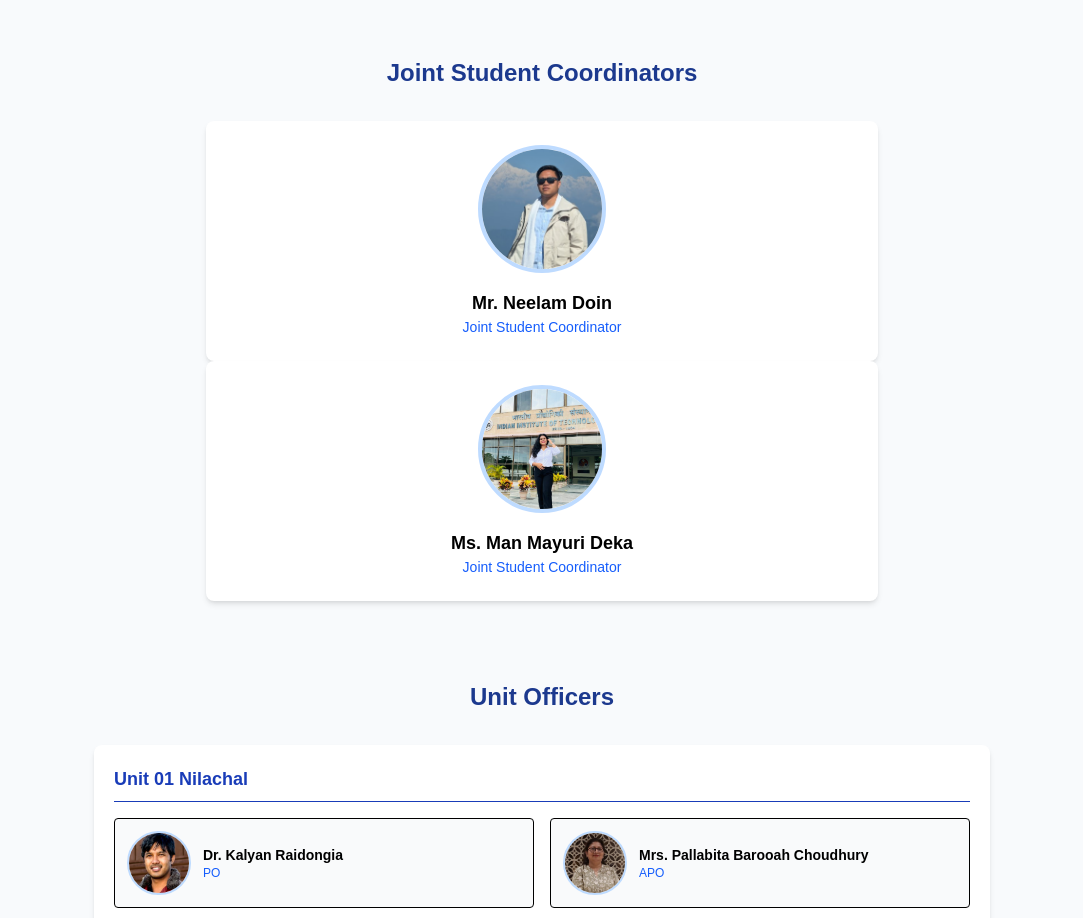
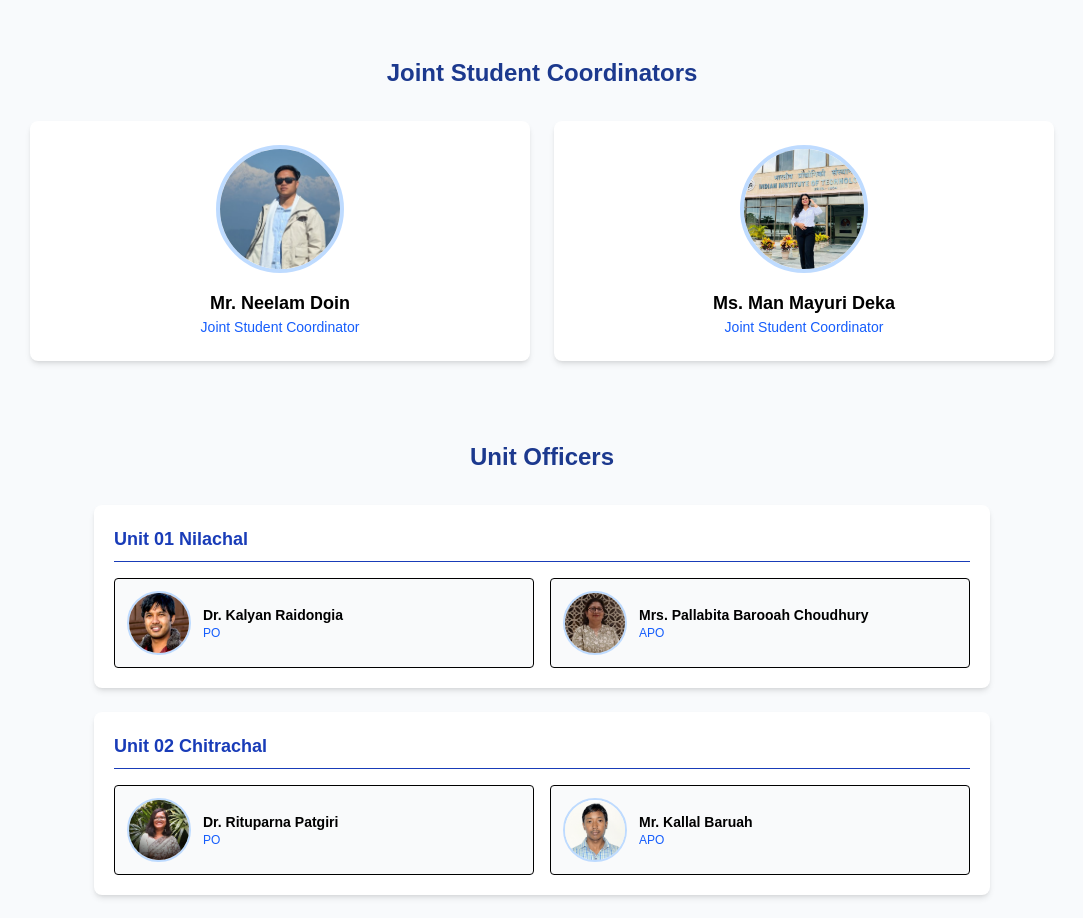
Before and after one commit to Ash469/NSS, a React (Vite) app: page /#/team in a window 1280 px wide. Shown: the part 1640-2558 px from the top of the page, without its empty margins (98-1181 px from the left). Built offline with nearby package versions, Linux system fonts and the light colour scheme.

Commit message:
fixed the gird problem

```diff
--- a/package.json
+++ b/package.json
@@ -17,7 +17,7 @@
     "react": "^18.3.1",
     "react-dom": "^18.3.1",
     "react-router-dom": "^7.1.3",
-    "swiper": "^11.2.4"
+    "swiper": "^12.1.2"
   },
   "devDependencies": {
     "@eslint/js": "^9.17.0",
--- a/src/Team.jsx
+++ b/src/Team.jsx
@@ -444,7 +444,7 @@ const Team = () => {
         <div id="joint-coordinator" className="mb-16 md:mb-20">
           <h3 className="text-2xl font-semibold text-blue-900 mb-8 text-center section-heading-style">Joint Student Coordinators</h3>
           {/* Using CSS grid from Team.css but within Tailwind container */}
-          <div className="joint-coordinators-grid max-w-2xl mx-auto">
+          <div className="joint-coordinators-grid max-w-5xl mx-auto grid grid-cols-1 sm:grid-cols-2 gap-6">
              {jointCoordinator.map((member, index) => (
               <div key={index} className="joint-coordinator-card bg-white rounded-lg shadow-md overflow-hidden text-center p-6">
                 <div className="joint-coordinator-image w-32 h-32 mx-auto mb-4 rounded-full overflow-hidden border-4 border-blue-200">
```
Also changed, not shown: 1 other file (tests, documents, lock files or other folders).
